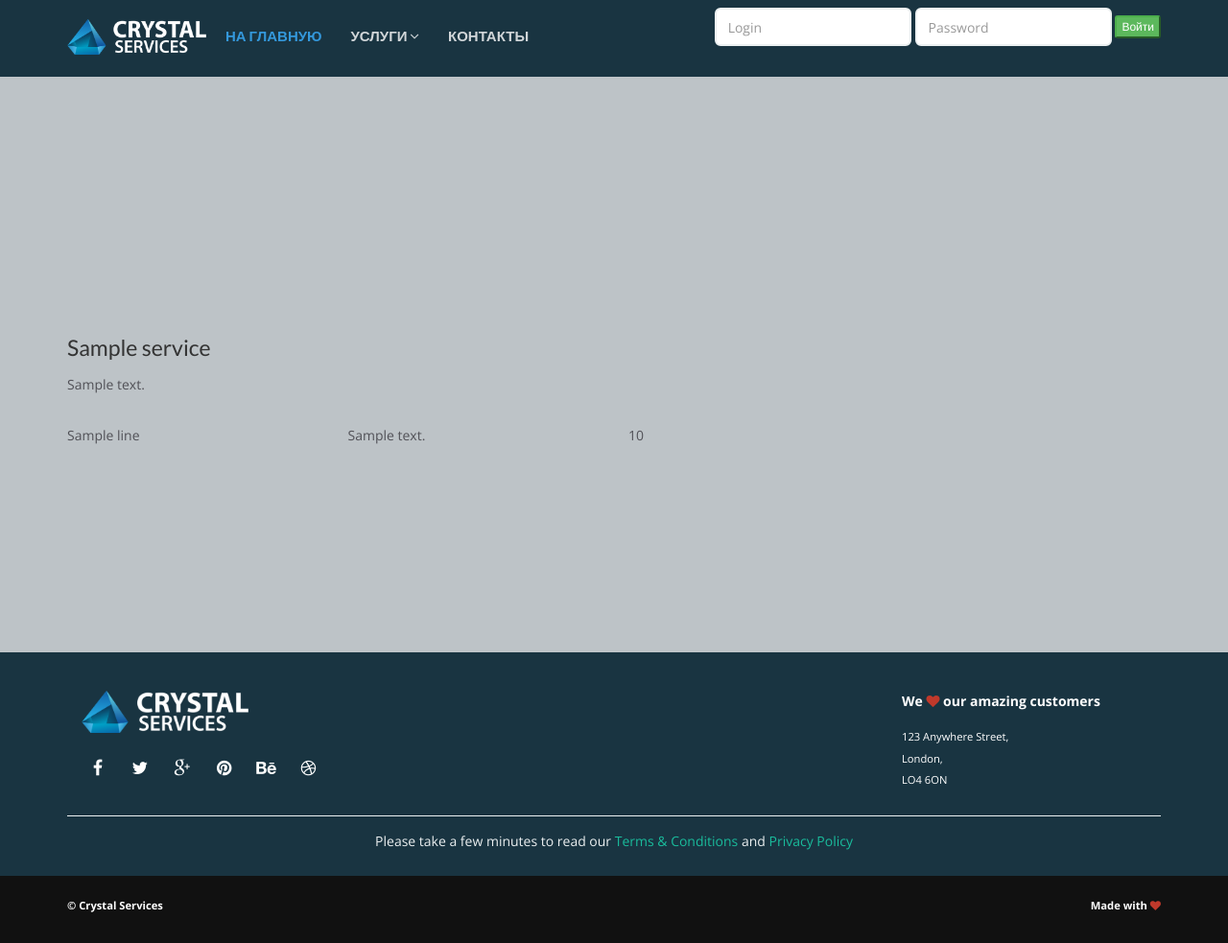
After one commit to valumar/GB_Python_Django_project, a Django app: template templates/service_detail.html in a window 1280 px wide. The commit adds this page. Shown: the whole page at 96% size. Run offline with Django 3.2, Linux system fonts and the light colour scheme; the template is opened without the code that fills it: most values are stand-ins (such as "Sample title", 1, 10 or a date in 2020); some libraries are stand-ins or nearby versions.

Commit message:
Adding views to work with services list

```diff
--- a/main_app/admin.py
+++ b/main_app/admin.py
@@ -1,4 +1,5 @@
 from django.contrib import admin
-from .models import MainService
+from .models import MainService, Service
 
 admin.site.register(MainService)
+admin.site.register(Service)
--- a/new_project/urls.py
+++ b/new_project/urls.py
@@ -25,4 +25,5 @@ urlpatterns = [
     url(r'^user/logout/$', logout),
     url(r'^user/registration/$', register_user),
     url(r'^my_admin/', include('admin_app.urls')),
+    url(r'^services/', include('main_app.urls')),
 ]
--- a/templates/_base.html
+++ b/templates/_base.html
@@ -56,11 +56,11 @@
                     <li class="active nav-item"><a href="/">На главную</a></li>
                     <li class="nav-item dropdown">
                         <a class="dropdown-toggle" data-toggle="dropdown" data-hover="dropdown"
-                           data-delay="0" data-close-others="false" href="#">Услуги <i
+                           data-delay="0" data-close-others="false" href="/services/">Услуги <i
                                 class="fa fa-angle-down"></i></a>
                         <ul class="dropdown-menu">
                             {% for service in services %}
-                            <li><a href="">{{ service.name }}</a></li>
+                            <li><a href="{% url 'service_detail' pk=service.id  %}">{{ service.name }}</a></li>
                             {% endfor %}
                         </ul>
                     </li><!--//dropdown-->
--- a/templates/index.html
+++ b/templates/index.html
@@ -20,7 +20,8 @@
 							<div class="icon {{ service.bg_color }}">
 								<span class="fa {{ service.fa_icon }}"></span>
 							</div>
-							<h4>{{ service.name }}</h4>
+                            <a href="{% url 'service_detail' pk=service.id  %}"><h4>{{ service.name }}</h4></a>
+
 							<p>{{ service.description }}</p>
 						</div>
                     {% endfor %}
--- a/templates/myadmin/_base.html
+++ b/templates/myadmin/_base.html
@@ -64,6 +64,10 @@
           <ul class="nav nav-sidebar">
             <li class="{% if nbar == 'admin_home' %}active{% endif %}"><a href="/my_admin/">Пользователи <span class="sr-only">(current)</span></a></li>
             <li class="{% if nbar == 'admin_services' %}active{% endif %}"><a href="/my_admin/services/">Услуги</a></li>
+            <ul class="nav nav-second-level collapse in" aria-expanded="true" style>
+                            {% for service in services %}
+                            <li><a href="{% url 'service_detail' pk=service.id  %}">{{ service.name }}</a></li>
+                            {% endfor %}
 {#            <li><a href="#">Analytics</a></li>#}
 {#            <li><a href="#">Export</a></li>#}
           </ul>
--- a/templates/myadmin/index.html
+++ b/templates/myadmin/index.html
@@ -1,7 +1,7 @@
 {% extends "myadmin/_base.html" %}
 {% load static %}
 {% block title %}
-    Главная
+    Пользователи
 {% endblock %}
 
 {% block content %}
@@ -16,7 +16,7 @@
             <form id="user_form">
                 {% include 'registration_form.html' %}
             </form>
-            <input type="submit" value="Edit account" onclick="send_data()">
+            <button type="button" class="btn btn-info" onclick="send_data()">Edit account</button>
         </div>
     </div>
 {% endblock %}
--- a/templates/myadmin/services_view.html
+++ b/templates/myadmin/services_view.html
@@ -1,7 +1,7 @@
 {% extends "myadmin/_base.html" %}
 {% load static %}
 {% block title %}
-    Главная
+    Услуги
 {% endblock %}
 
 {% block content %}
@@ -16,7 +16,7 @@
             <form id="services_form">
                 {% include 'registration_form.html' %}
             </form>
-            <input type="submit" value="Edit account" onclick="send_data()">
+            <button type="button" class="btn btn-info" onclick="send_data()">Edit account</button>
         </div>
     </div>
 
--- /dev/null
+++ b/templates/service_detail.html
@@ -0,0 +1,38 @@
+{% extends "_base.html" %}
+{% block content %}
+    <div class="min-height-600px bg-silver">
+        <div class="container pad45">
+            <div class="row">
+                <div class="services-wrapper">
+                    <div class="col-md-4">
+                        <div class="icon {{ service.bg_color }}">
+                            <span class="fa {{ service.fa_icon }}"></span>
+                        </div>
+                        <h4>{{ service.name }}</h4>
+                        <p>{{ service.description }}</p>
+                    </div>
+                </div>
+            </div>
+            {% for line in services_list %}
+                <div class="row">
+                    <div class="col-md-3">
+                        <p>
+                            {{ line.name }}
+                        </p>
+                    </div>
+                    <div class="col-md-3">
+                        <p>
+                            {{ line.description }}
+                        </p>
+                    </div>
+                    <div class="col-md-6">
+                        <p>
+                            {{ line.price }}
+                        </p>
+                    </div>
+
+                </div>
+            {% endfor %}
+        </div>
+    </div>
+{% endblock %}
```
Also changed, not shown: admin_app/views.py (+2 -5 lines), main_app/urls.py (added, +7 -0 lines), main_app/views.py (+21 -2 lines), templates/services_list.html (added, +20 -0 lines).
